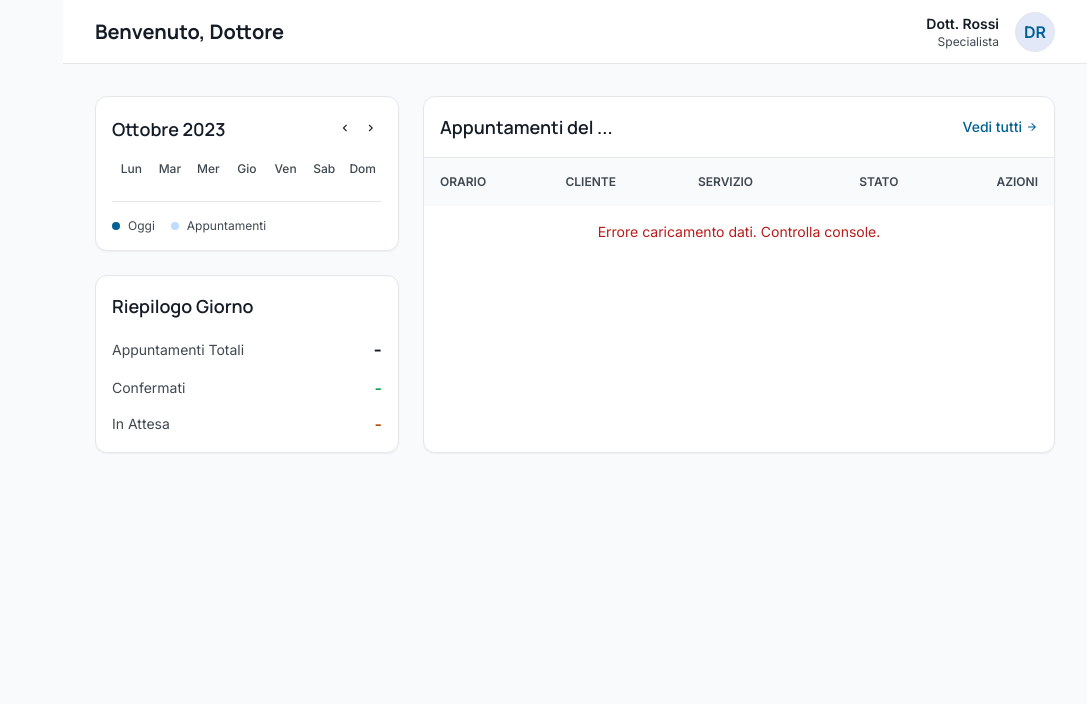
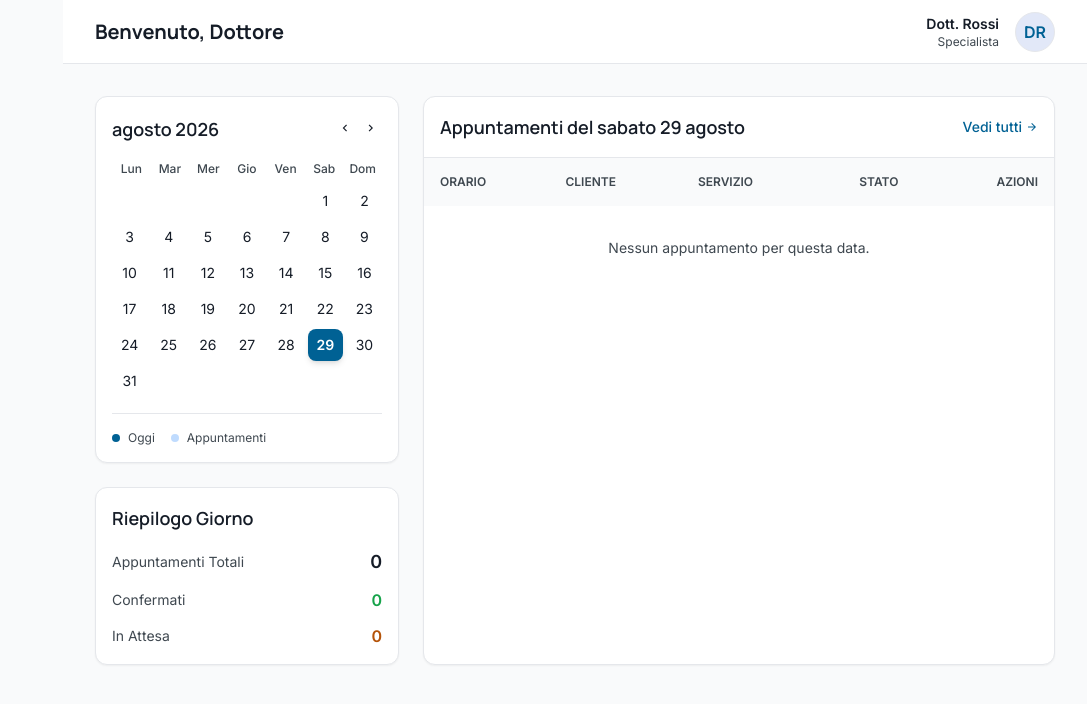
Before and after one commit to Mikespace99/whatsapp-ai-no-N8N-per-Qwen-, a website: page public/dashboard.html in a window 1280 px wide. Shown: the whole page, without its empty margins (193-1280 px from the left). Drawn offline with nearby package versions, Linux system fonts and the light colour scheme; no server answers.

Commit message:
Fix calendar loading and appointment fetching logic
Updated calendar display and appointment filtering logic to handle potential undefined dates. Improved error handling and fallback for appointment fetching.

```diff
--- a/public/dashboard.html
+++ b/public/dashboard.html
@@ -135,7 +135,7 @@
                     <!-- Calendar Widget -->
                     <div class="bg-surface-card rounded-xl border border-outline-variant p-4 shadow-sm">
                         <div class="flex justify-between items-center mb-4">
-                            <h3 class="font-headline font-semibold text-lg" id="calendar-month-year">Ottobre 2023</h3>
+                            <h3 class="font-headline font-semibold text-lg" id="calendar-month-year">Caricamento...</h3>
                             <div class="flex gap-1">
                                 <button onclick="changeMonth(-1)" class="p-1 hover:bg-surface-container-low rounded-full"><span class="material-symbols-outlined text-sm">chevron_left</span></button>
                                 <button onclick="changeMonth(1)" class="p-1 hover:bg-surface-container-low rounded-full"><span class="material-symbols-outlined text-sm">chevron_right</span></button>
@@ -272,7 +272,7 @@
                 else classes += "hover:bg-surface-container-low text-on-surface ";
 
                 // Check appointments count for badge
-                const count = allAppointments.filter(a => a.date.startsWith(dateStr)).length;
+                const count = allAppointments.filter(a => a.date && a.date.startsWith(dateStr)).length;
                 const badge = count > 0 && !isSelected ? `<span class="absolute bottom-1 w-1 h-1 bg-blue-400 rounded-full"></span>` : '';
 
                 grid.innerHTML += `<div class="${classes}" onclick="selectDate('${dateStr}')">${day}${badge}</div>`;
@@ -288,29 +288,29 @@
         }
 
         function selectDate(dateStr) {
-            selectedDate = new Date(dateStr + 'T00:00:00'); // Fix timezone issues roughly
+            selectedDate = new Date(dateStr + 'T00:00:00');
             renderCalendar();
         }
 
         // --- Data Fetching ---
         async function fetchAppointments() {
             try {
-                // Fetch all for simplicity in this demo, ideally filter by month range
                 const res = await fetch('/api/appointments');
                 if (!res.ok) throw new Error('Network response was not ok');
                 allAppointments = await res.json();
                 renderCalendar();
             } catch (error) {
                 console.error('Errore fetch appuntamenti:', error);
-                document.getElementById('appointments-table-body').innerHTML =
-                    `<tr><td colspan="5" class="p-4 text-center text-error">Errore caricamento dati. Controlla console.</td></tr>`;
+                // Fallback per demo se API fallisce
+                allAppointments = [];
+                renderCalendar();
             }
         }
 
         // --- Rendering Table & Stats ---
         function updateStats() {
             const dateStr = selectedDate.toISOString().split('T')[0];
-            const daysApps = allAppointments.filter(a => a.date.startsWith(dateStr));
+            const daysApps = allAppointments.filter(a => a.date && a.date.startsWith(dateStr));
 
             document.getElementById('stat-total').textContent = daysApps.length;
             document.getElementById('stat-confirmed').textContent = daysApps.filter(a => a.status === 'confirmed').length;
@@ -325,7 +325,7 @@
             const dateStr = selectedDate.toISOString().split('T')[0];
 
             const daysApps = allAppointments
-                .filter(a => a.date.startsWith(dateStr))
+                .filter(a => a.date && a.date.startsWith(dateStr))
                 .sort((a, b) => a.time.localeCompare(b.time));
 
             if (daysApps.length === 0) {
@@ -341,14 +341,14 @@
                     case 'confirmed': statusClass = "bg-status-confirmed-bg text-status-confirmed-text"; statusText = "Confermato"; break;
                     case 'pending': statusClass = "bg-status-pending-bg text-status-pending-text"; statusText = "In Attesa"; break;
                     case 'cancelled': statusClass = "bg-status-cancelled-bg text-status-cancelled-text"; statusText = "Cancellato"; break;
-                    default: statusClass = "bg-gray-100 text-gray-600"; statusText = app.status;
+                    default: statusClass = "bg-gray-100 text-gray-600"; statusText = app.status || 'Bozza';
                 }
 
                 const initials = (app.client_name || "CL").substring(0, 2).toUpperCase();
 
                 return `
                 <tr class="hover:bg-surface-container-low transition-colors group">
-                    <td class="p-4 font-medium text-on-surface">${app.time}</td>
+                    <td class="p-4 font-medium text-on-surface">${app.time || '--:--'}</td>
                     <td class="p-4">
                         <div class="flex items-center gap-3">
                             <div class="w-8 h-8 rounded-full bg-surface-container-high flex items-center justify-center text-xs font-bold text-on-surface-variant">${initials}</div>
```
